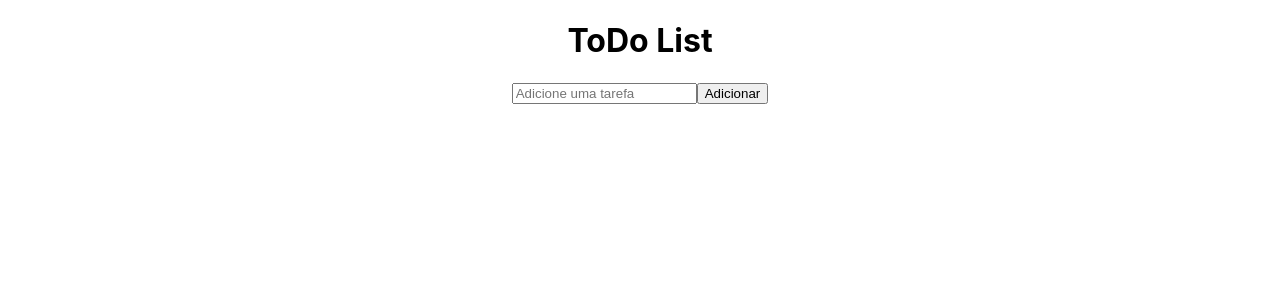
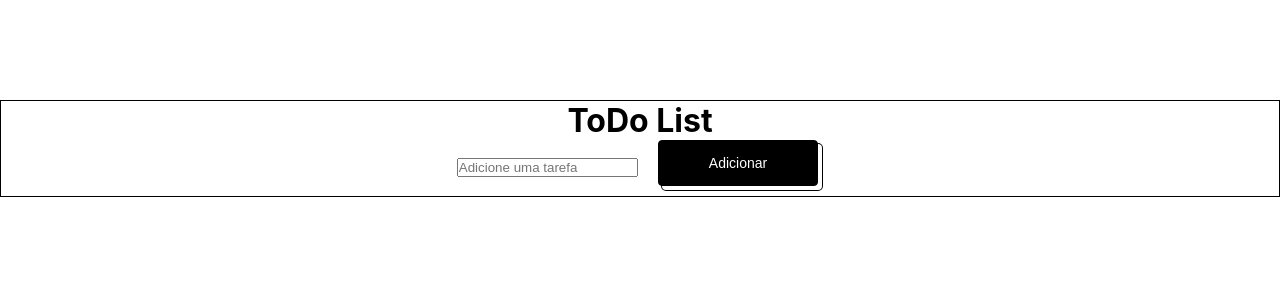
Before and after one commit to johnnysat/todo-list-reactapp, a React (Create React App) app: page / in a window 1280 px wide. Shown: the top 300 px of the page. Built offline with nearby package versions, Linux system fonts and the light colour scheme.

Commit message:
Estilizando componentes

```diff
--- /dev/null
+++ b/src/components/button/button.css
@@ -0,0 +1,54 @@
+/* CSS */
+.button_form {
+  background-color: #000;
+  background-image: none;
+  border: 1px solid #000;
+  border-radius: 4px;
+  box-shadow: #fff 4px 4px 0 0,#000 4px 4px 0 1px;
+  box-sizing: border-box;
+  color: #fff;
+  cursor: pointer;
+  display: inline-block;
+  font-family: Arial, sans-serif;
+  font-size: 14px;
+  font-weight: 400;
+  line-height: 20px;
+  margin: 0 5px 10px 0;
+  overflow: visible;
+  padding: 12px 40px;
+  text-align: center;
+  text-transform: none;
+  touch-action: manipulation;
+  user-select: none;
+  -webkit-user-select: none;
+  vertical-align: middle;
+  white-space: nowrap;
+  margin-left: 20px;
+}
+
+.button_form:focus {
+  text-decoration: none;
+}
+
+.button_form:hover {
+  text-decoration: none;
+}
+
+.button_form:active {
+  box-shadow: rgba(0, 0, 0, .125) 0 3px 5px inset;
+  outline: 0;
+}
+
+.button_form:not([disabled]):active {
+  box-shadow: #fff 2px 2px 0 0, #000 2px 2px 0 1px;
+  transform: translate(2px, 2px);
+}
+
+@media (min-width: 768px) {
+  .button_form {
+    padding: 12px 50px;
+  }
+}
+
+/* Créditos a estilização do Button:
+https://getcssscan.com/css-buttons-examples - Button: 50. */
--- a/src/components/button/button.js
+++ b/src/components/button/button.js
@@ -1,8 +1,9 @@
 import React from 'react';
+import './button.css';
 
 function Button(props) {
   return (
-    <button type={props.type}>
+    <button className="button_form" type={props.type}>
       {props.children}
     </button>
   )
--- /dev/null
+++ b/src/components/todo.css
@@ -0,0 +1,9 @@
+*{
+  margin: 0;
+  padding: 0;
+}
+
+.todo-wrapper {
+  margin-top: 100px;
+  border: 1px solid #000;
+}
--- a/src/components/todo.js
+++ b/src/components/todo.js
@@ -3,6 +3,7 @@ import List from './list/list';
 import Input from './input/input';
 import Button from './button/button';
 import Form from './form/form';
+import './todo.css'
 
 
 
```
